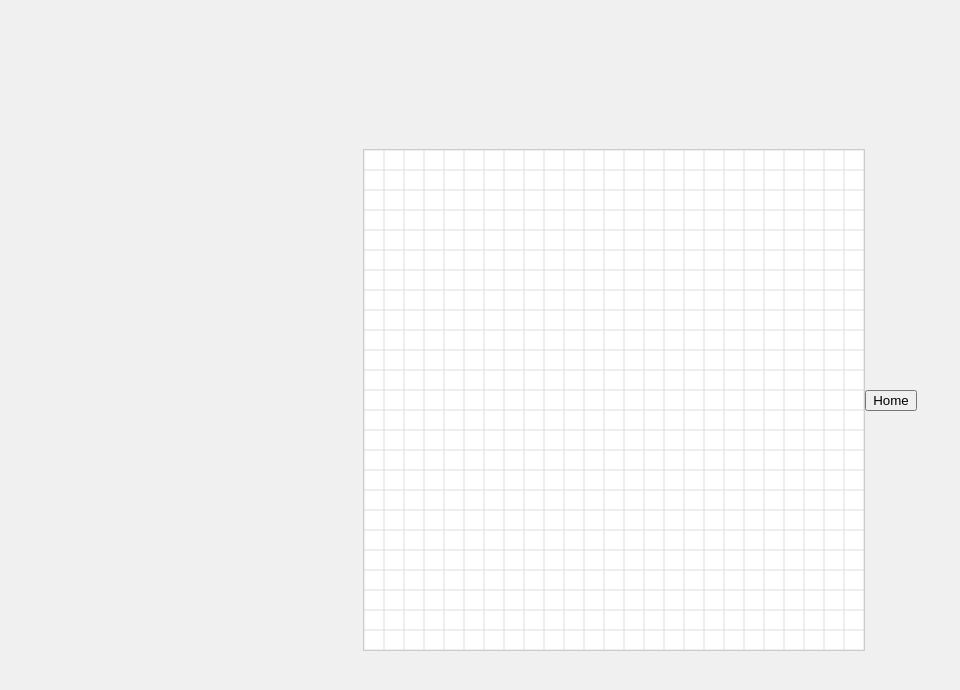
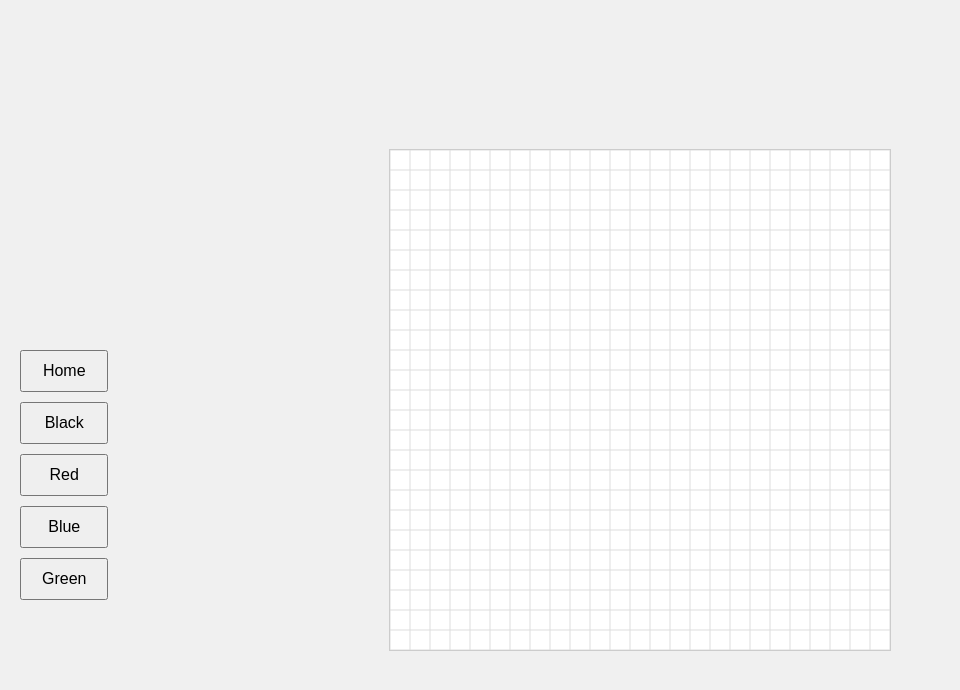
Before and after one commit to Octotunities/Sandbox, a plain HTML site: page freehand_drawing.html in a window 1280 px wide. Shown: the whole page, without its empty margins (0-960 px from the left). Drawn offline with Linux system fonts and the light colour scheme.

Commit message:
Update freehand_drawing.html

```diff
--- a/freehand_drawing.html
+++ b/freehand_drawing.html
@@ -18,9 +18,23 @@
             background-color: white;
             cursor: crosshair;
         }
+        .button-column {
+            position: absolute;
+            top: 350px;
+            left: 20px;
+            display: flex;
+            flex-direction: column;
+            gap: 10px;
+        }
+        .button-column button {
+            padding: 10px 20px;
+            font-size: 16px;
+            cursor: pointer;
+        }
     </style>
 </head>
 <body>
+
     <canvas id="gridCanvas" width="500" height="500"></canvas>
 
     <script>
@@ -30,6 +44,10 @@
         let isDrawing = false;
         let lastX = 0;
         let lastY = 0;
+        let currentBrushColor = 'black'; // Default brush color
+       function changeBrushColor(newColor) {
+      currentBrushColor = newColor;
+  }
 
         // Draw the grid
         function drawGrid() {
@@ -62,7 +80,7 @@
         // Draw line
         canvas.addEventListener('mousemove', (e) => {
             if (!isDrawing) return;
-            ctx.strokeStyle = 'black';
+           ctx.strokeStyle = currentBrushColor;
             ctx.lineWidth = 2;
             ctx.beginPath();
             ctx.moveTo(lastX, lastY);
@@ -84,5 +102,11 @@
         drawGrid();
     </script>
 </body>
-<button onclick="window.location.href='index.html'">Home</button>
+<div class="button-column">
+ <button onclick="window.location.href='index.html'">Home</button>
+ <button onclick="changeBrushColor('black')">Black</button>
+  <button onclick="changeBrushColor('red')">Red</button>
+  <button onclick="changeBrushColor('blue')">Blue</button>
+  <button onclick="changeBrushColor('green')">Green</button>
+</div>
 </html>
```
